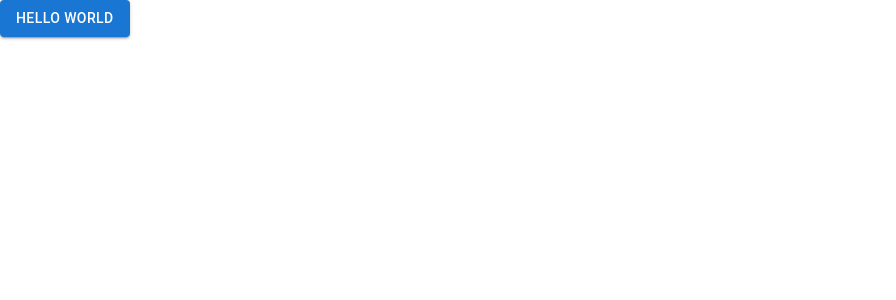
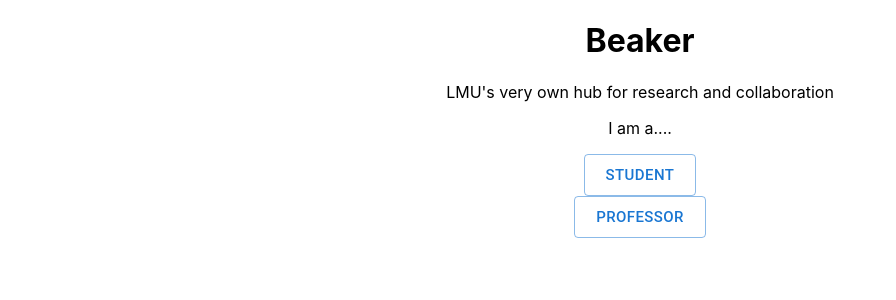
Before and after one commit to tspeedb/Beaker, a React (Create React App) app: page / in a window 1280 px wide. Shown: the top 300 px of the page, without its empty margins (0-896 px from the left). Built offline with nearby package versions, Linux system fonts and the light colour scheme.

Commit message:
added initial homepage

```diff
--- a/package.json
+++ b/package.json
@@ -11,6 +11,7 @@
     "@testing-library/user-event": "^12.8.3",
     "react": "^17.0.2",
     "react-dom": "^17.0.2",
+    "react-router-dom": "^5.3.0",
     "react-scripts": "4.0.3",
     "styletron-react": "^6.0.1",
     "web-vitals": "^1.1.2"
@@ -38,5 +39,8 @@
       "last 1 firefox version",
       "last 1 safari version"
     ]
+  },
+  "devDependencies": {
+    "prettier": "2.4.1"
   }
 }
--- a/src/App.js
+++ b/src/App.js
@@ -1,12 +1,20 @@
+import * as React from 'react'
 
-import './App.css';
-import * as React from 'react';
-import Button from '@mui/material/Button';
+import { BrowserRouter as Router, Switch, Route } from 'react-router-dom'
 
+import Homepage from './Pages/Homepage'
 function App() {
-  return (
-  <Button variant="contained">Hello World</Button>
-  );
+    return (
+        <>
+            <Router>
+                {/* <Navbar /> */}
+                <Switch>
+                    <Route path="/" exact component={Homepage} />
+                </Switch>
+            </Router>
+        </>
+        // <Button variant="contained">Hello World</Button>
+    )
 }
 
-export default App;
+export default App
--- a/src/Pages/Homepage.js
+++ b/src/Pages/Homepage.js
@@ -0,0 +1,33 @@
+import React from 'react'
+import '../Styles/Homepage.css'
+import Button from '@mui/material/Button'
+
+function Homepage() {
+    return (
+        <div className="homepage-container">
+            <h1>Beaker</h1>
+            <p> LMU's very own hub for research and collaboration </p>
+            <p> I am a.... </p>
+            <Button
+                className="btn"
+                size="large"
+                variant="outlined"
+                color="primary"
+            >
+                student
+            </Button>
+            <br></br>
+            <Button
+                className="btn"
+                size="large"
+                variant="outlined"
+                color="primary"
+            >
+                professor
+            </Button>
+            <div></div>
+        </div>
+    )
+}
+
+export default Homepage
--- /dev/null
+++ b/src/Styles/Homepage.css
@@ -0,0 +1,15 @@
+.homepage-container {
+    text-align: center;
+}
+
+img {
+    display: block;
+    margin-left: auto;
+    margin-right: auto;
+}
+
+/* .btn {
+    display: flex;
+    flex-direction: column;
+    align-items: center;
+} */
--- /dev/null
+++ b/src/Styles/Homepage.html
@@ -0,0 +1 @@
+<img src="../Images/beakerLogo.png" alt="logo">
```
Also changed, not shown: src/index.css (+8 -8 lines), src/index.js (+9 -10 lines), src/Components/Footer.js (added), src/Components/Navbar.js (added), src/Images/beakerLogo.png (added), 1 other file (tests, documents, lock files or other folders).
